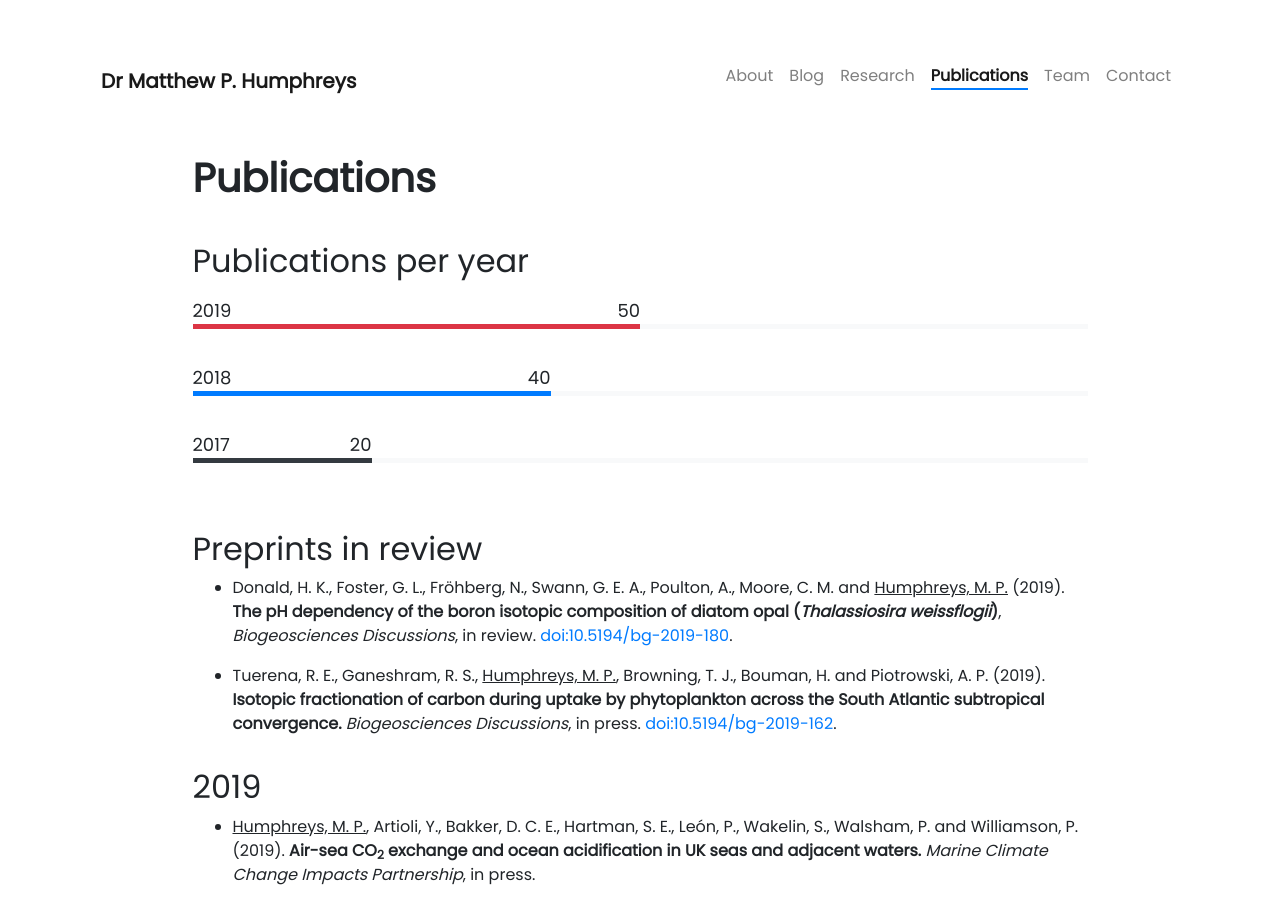
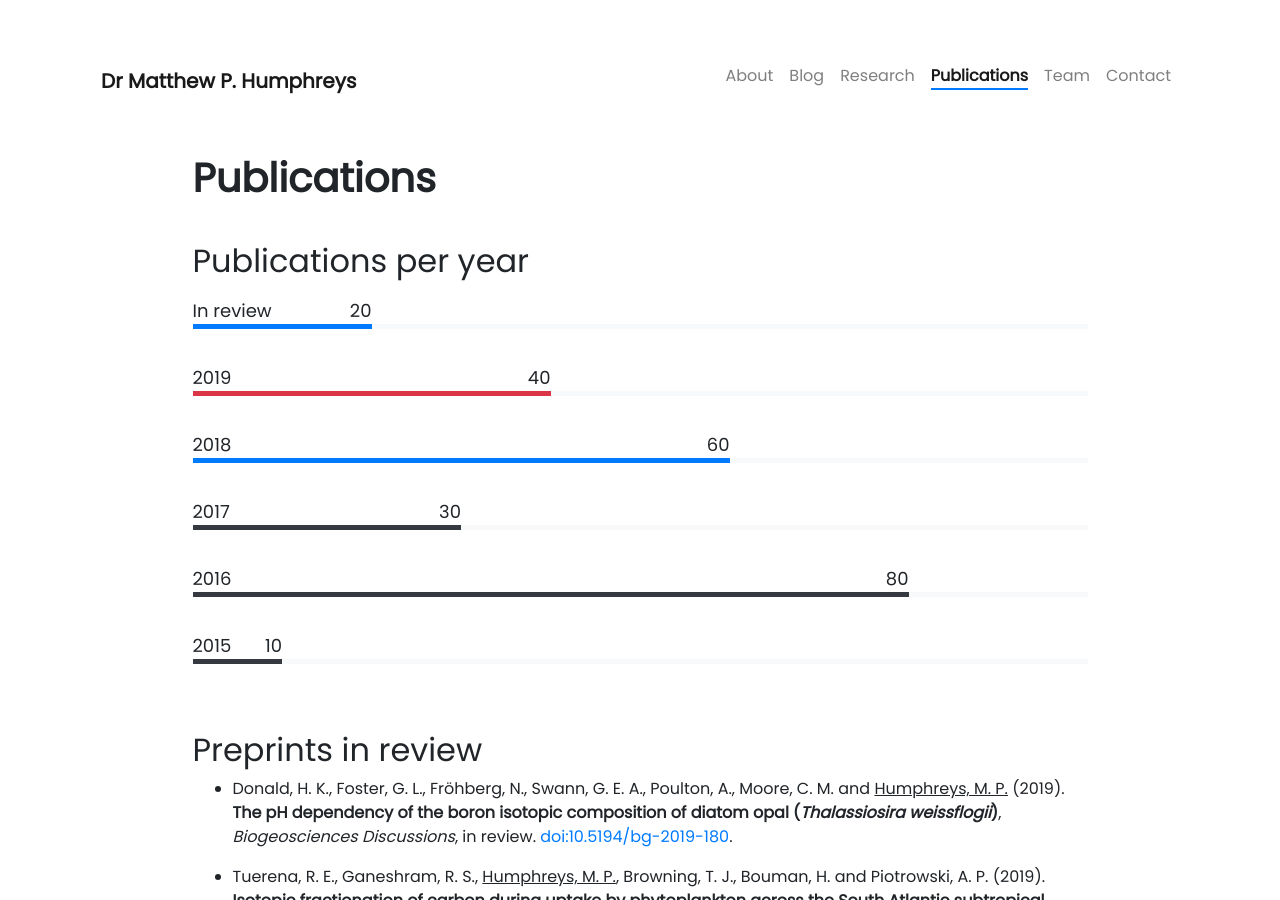
Before and after one commit to mvdh7/mvdh7.github.io, a Jekyll site: the page built from pages/publications.md, in a window 1280 px wide and 900 px high. Built offline with Jekyll 4.4.1, drawn with Linux system fonts in a browser that asks for light colours; nearby versions of some CDN libraries; comment, search, counter and statistics services are not loaded.

Commit message:
Update numbers

```diff
--- a/_data/pubs-per-year.yml
+++ b/_data/pubs-per-year.yml
@@ -1,11 +1,23 @@
+- name: In review
+  percentage: 20
+  color:
+
 - name: 2019
-  percentage: 50
+  percentage: 40
   color: danger
 
 - name: 2018
-  percentage: 40
+  percentage: 60
   color:
 
 - name: 2017
-  percentage: 20
+  percentage: 30
   color: dark
+
+- name: 2016
+  percentage: 80
+  color: dark
+
+- name: 2015
+  percentage: 10
+  color: dark
```
